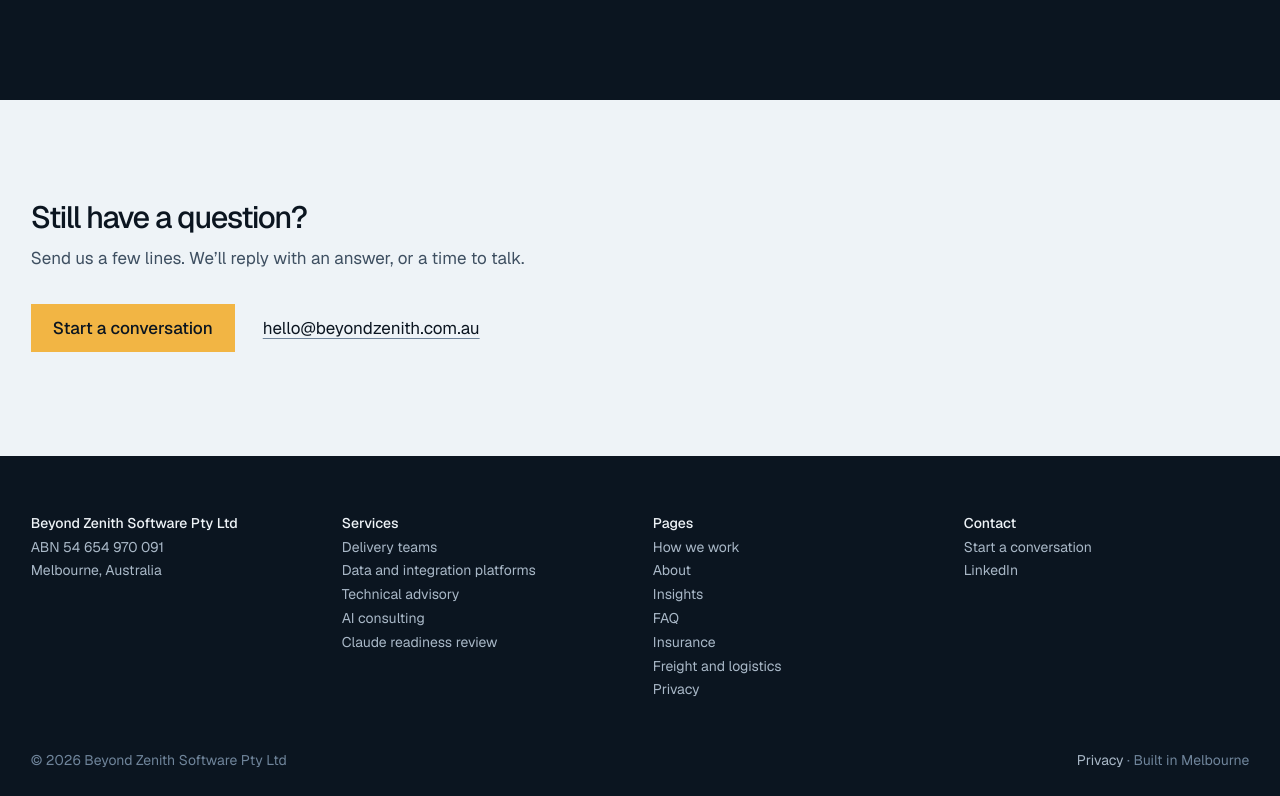
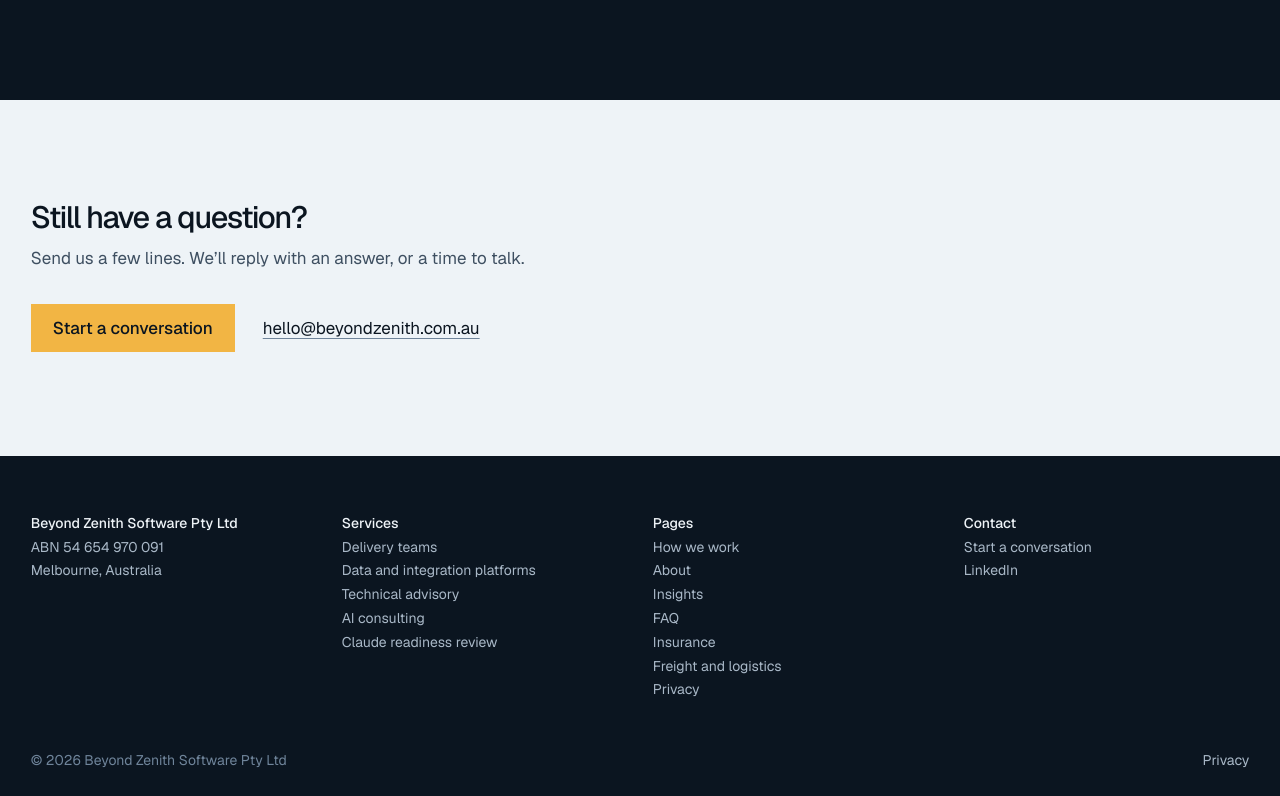
Before and after one commit to BeyondZenith-com-au/bz-website, a plain HTML site: page faq/index.html in a window 1280 px wide. Shown: the part 4054-4850 px from the top of the page. Drawn offline with Linux system fonts and the light colour scheme.

Commit message:
Remove "Built in Melbourne" from the footer; record two design decisions
The design system says the footer holds facts only. CLAUDE.md now records that
rule and that the home Contact heading uses the display size.

Co-Authored-By: Claude Opus 5.5 <noreply@anthropic.com>
Claude-Session: https://claude.ai/code/session_01EqEy4RwhoVeE1Y68n9CSvo

```diff
--- a/faq/index.html
+++ b/faq/index.html
@@ -284,7 +284,7 @@
     <p><b>Pages</b><a href="/#how">How we work</a><br><a href="/#about">About</a><br><a href="/insights/">Insights</a><br><a href="/faq/">FAQ</a><br><a href="/industries/insurance/">Insurance</a><br><a href="/industries/freight-and-logistics/">Freight and logistics</a><br><a href="/privacy">Privacy</a></p>
     <p><b>Contact</b><a href="/#contact">Start a conversation</a><br><a href="https://www.linkedin.com/in/anastasm" rel="noopener">LinkedIn</a></p>
   </div>
-  <div class="foot__legal"><span>© 2026 Beyond Zenith Software Pty Ltd</span><span><a href="/privacy">Privacy</a> · Built in Melbourne</span></div>
+  <div class="foot__legal"><span>© 2026 Beyond Zenith Software Pty Ltd</span><span><a href="/privacy">Privacy</a></span></div>
 </footer>
 <script src="/site.js" defer></script>
 </body>
```
Also changed, not shown: index.html (+1 -1 lines), industries/freight-and-logistics/index.html (+1 -1 lines), industries/insurance/index.html (+1 -1 lines), insights/ai-governance-australia/index.html (+1 -1 lines), insights/claude-for-business-before-go-live/index.html (+1 -1 lines), insights/index.html (+1 -1 lines), insights/shipping-with-ai/index.html (+1 -1 lines), insights/spec-driven-development/index.html (+1 -1 lines), privacy.html (+1 -1 lines), services/ai-consulting/index.html (+1 -1 lines), services/claude-readiness-review/index.html (+1 -1 lines), services/data-platforms/index.html (+1 -1 lines), services/delivery-teams/index.html (+1 -1 lines), services/technical-advisory/index.html (+1 -1 lines), 1 other file.
